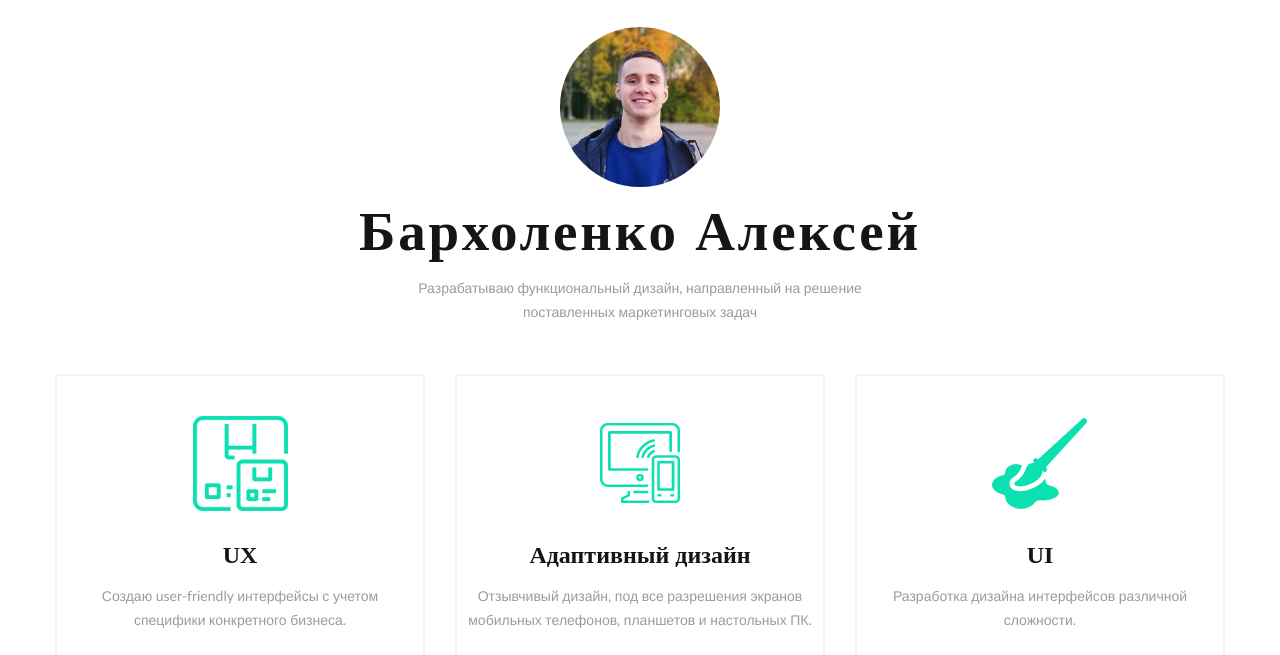
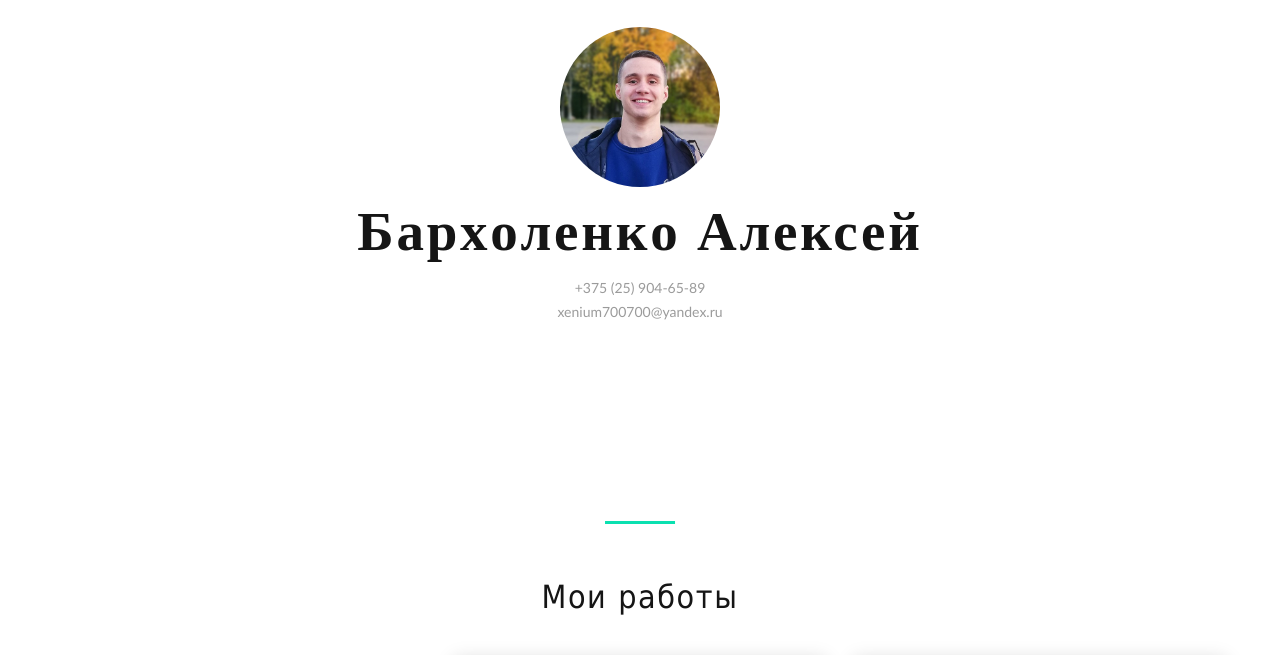
Before and after one commit to barholenko-alexey/barholenko-alexey.github.io, a plain HTML site: page index.html in a window 1280 px wide. Shown: the part 43-698 px from the top of the page. Drawn offline with Linux system fonts and the light colour scheme; a web font is replaced by a local one.

Commit message:
Update index.html

```diff
--- a/index.html
+++ b/index.html
@@ -67,7 +67,7 @@
 
 
       <!--Makeup for Any Occasion-->
-      <section class="section-sm bg-white">
+      <section class="section-sm bg-white" style="margin-bottom: -40px;">
         <div class="shell text-center">
           <div style="width: 160px; height: 160px; border-radius: 50% 50%; overflow: hidden; margin: 0 auto; margin-bottom: -20px;";>
             <img src="a_data/avatar.jpg" alt="Бархоленко Алексей" style="position: relative; top: -24px;">
@@ -76,12 +76,13 @@
           <div class="range range-sm-center range-50">
 
             <div class="cell-sm-10">
-              <h1>Бархоленко Алексей</h1>
-              <p>Разрабатываю функциональный дизайн, направленный на решение<br class="veil reveal-lg-block">поставленных маркетинговых задач
+              <h1>Бapxoлeнкo Алексей</h1>
+
+              <p>+375 (25) 904-65-89<br class="veil reveal-lg-block">xenium700700@yandex.ru
               </p>
             </div>
+            <!--
             <div class="cell-sm-4">
-              <!--Box Product bordered-->
               <div class="box-product-bordered">
                 <div class="box-product__img"><img src="a_data/ux.png" alt="" width="95" height="95">
                 </div>
@@ -90,7 +91,6 @@
               </div>
             </div>
             <div class="cell-sm-4">
-              <!--Box Product bordered-->
               <div class="box-product-bordered">
                 <div class="box-product__img"><img src="a_data/home-icon-1-95x95.png" alt="" width="95" height="95">
                 </div>
@@ -99,7 +99,6 @@
               </div>
             </div>
             <div class="cell-sm-4">
-              <!--Box Product bordered-->
               <div class="box-product-bordered">
                 <div class="box-product__img"><img src="a_data/ui.png" alt="" width="95" height="95">
                 </div>
@@ -107,6 +106,7 @@
                 <p class="box-product__cite">Разработка дизайна интерфейсов различной сложности.</p>
               </div>
             </div>
+          -->
           </div>
         </div>
       </section>
@@ -124,9 +124,9 @@
       </section>
 
       <!--My Works-->
-      <section class="section-md bg-white">
+      <section class="section-md bg-white" style="margin-top: -270px;">
         <div class="shell text-center">
-          <h1>Лучшие Работы</h1>
+          <h1 style="font-size: 32px; font-family: Tahoma; font-weight: 400;">Мои работы</h1>
           <div class="range range-30 range-offset-1" data-photo-swipe-gallery="gallery">
 
 
```
